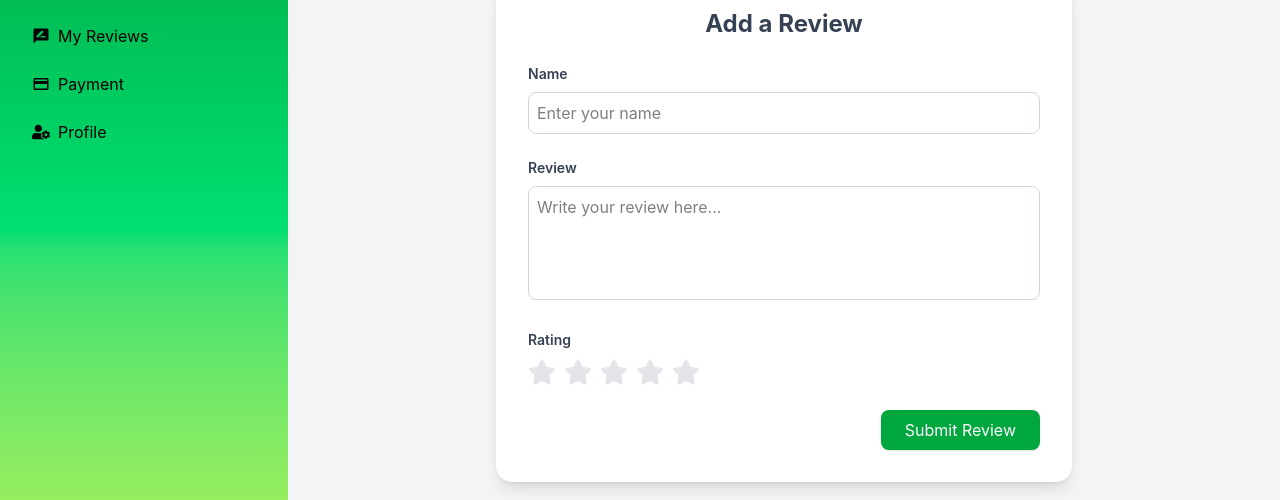
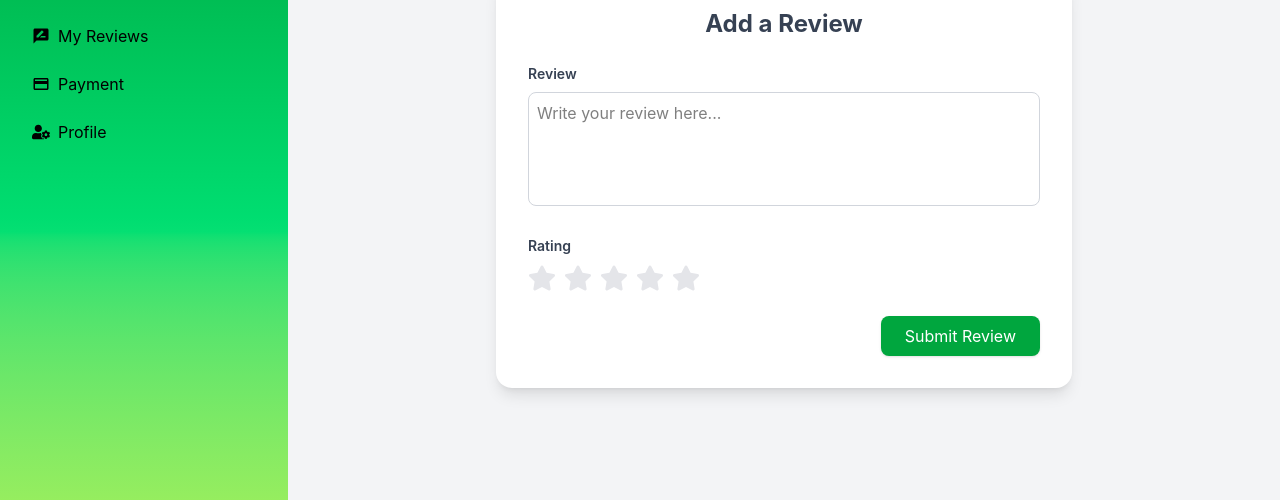
Before and after one commit to shoieb-dev/green-home-client-side, a React (Vite) app: page /add-review in a window 1280 px wide. Shown: the part 168-668 px from the top of the page. Built offline with nearby package versions, Linux system fonts and the light colour scheme; no server answers; sample sign-in values are in the browser's storage.

Commit message:
feat: enhance review submission with success message and navigation, add toast notifications

```diff
--- a/src/Pages/Dashboard/ReviewAdding/ReviewAdding.jsx
+++ b/src/Pages/Dashboard/ReviewAdding/ReviewAdding.jsx
@@ -1,12 +1,14 @@
 import { useState } from "react";
 import { useForm } from "react-hook-form";
-import toast from "react-hot-toast";
+import toast, { Toaster } from "react-hot-toast";
 import { FaStar } from "react-icons/fa";
 import { useSidebar } from "../../../contexts/SidebarContext";
 import { useAxiosInstance } from "../../../hooks/useAxiosInstance";
 import { API_ENDPOINTS } from "../../../services/api";
+import { useNavigate } from "react-router-dom";
 
 const ReviewAdding = () => {
+    const navigate = useNavigate();
     const { userData } = useSidebar();
     const { axiosInstance } = useAxiosInstance();
     const { register, handleSubmit, reset } = useForm();
@@ -19,29 +21,33 @@ const ReviewAdding = () => {
         try {
             if (!rating || rating < 1) {
                 toast.error("Please select a rating before submitting.");
+                setLoading(false);
                 return;
             }
 
             const reviewData = {
-                name: data.name || userData?.displayName || userData?.googleName || "",
                 email: userData?.email || "",
-                img: userData?.photoURL || userData?.googlePhotoUrl || "",
                 reviewtext: data.reviewtext,
                 rating,
             };
 
             const res = await axiosInstance.post(API_ENDPOINTS.reviews, reviewData);
 
-            if (res.data?.insertedId) {
-                toast.success("Review added successfully!");
+            // Check for success flag instead of insertedId
+            if (res.data?.success) {
+                toast.success(res.data.message || "Review added successfully!");
                 reset();
                 setRating(0);
+
+                setTimeout(() => {
+                    navigate("/my-reviews");
+                }, 3000);
             } else {
-                toast.error("Failed to add review. Please try again.");
+                toast.error(res.data?.message || "Failed to add review. Please try again.");
             }
         } catch (error) {
             console.error("Error adding review:", error);
-            toast.error("Something went wrong.");
+            toast.error(error.response?.data?.message || "Something went wrong. Please try again.");
         } finally {
             setLoading(false);
         }
@@ -53,22 +59,6 @@ const ReviewAdding = () => {
                 <h2 className="text-2xl font-bold text-center text-gray-700 mb-6">Add a Review</h2>
 
                 <form onSubmit={handleSubmit(onSubmit)} className="space-y-6 text-left">
-                    {/* Name (only if user has no displayName) */}
-                    {!userData?.displayName && !userData?.googleName && (
-                        <div>
-                            <label htmlFor="name" className="block text-sm font-semibold text-gray-700 mb-2">
-                                Name
-                            </label>
-                            <input
-                                id="name"
-                                type="text"
-                                placeholder="Enter your name"
-                                {...register("name", { required: true, maxLength: 40 })}
-                                className="w-full border border-gray-300 rounded-lg p-2 focus:outline-none focus:ring-2 focus:ring-green-500 focus:border-green-500 transition"
-                            />
-                        </div>
-                    )}
-
                     {/* Review Text */}
                     <div>
                         <label htmlFor="reviewtext" className="block text-sm font-semibold text-gray-700 mb-2">
@@ -123,6 +113,7 @@ const ReviewAdding = () => {
                     </div>
                 </form>
             </div>
+            <Toaster position="top-right" reverseOrder={false} />
         </div>
     );
 };
```
